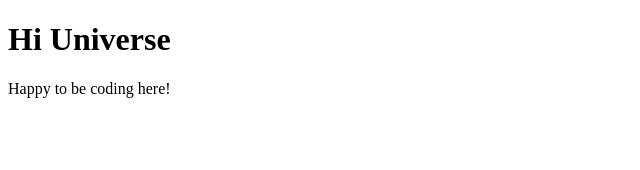
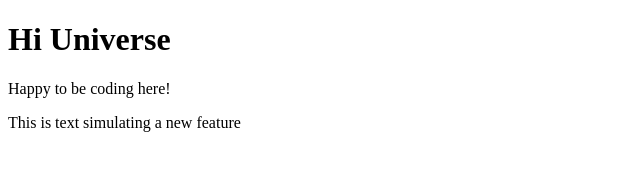
Before and after one commit to Brian8942/test-project, a plain HTML site: page index.html in a window 1280 px wide. Shown: the whole page, without its empty margins (0-640 px from the left). Drawn offline with Linux system fonts and the light colour scheme.

Commit message:
feat: simulate new feature

```diff
--- a/index.html
+++ b/index.html
@@ -11,5 +11,8 @@
     <p>
         Happy to be coding here!
     </p>
+    <div>
+        This is text simulating a new feature
+    </div>
 </body>
 </html>
```
